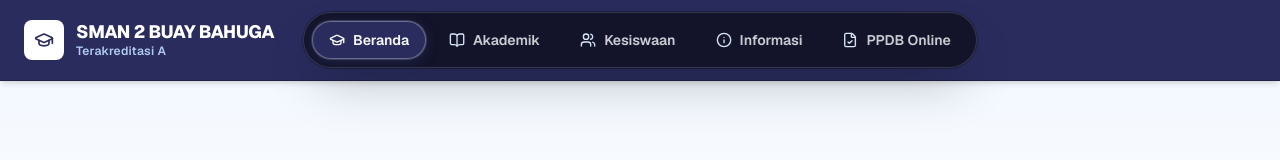
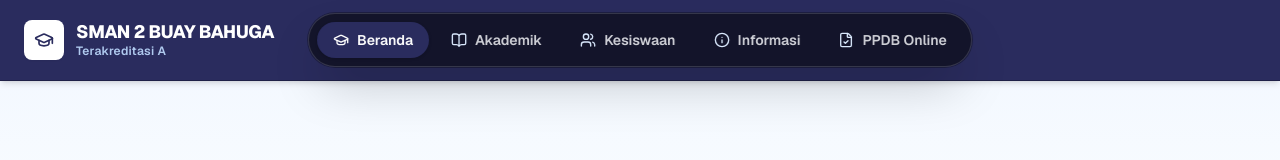
Before and after one commit to dharmamudita/smanegeri2buaybahuga, a Next.js app: page / in a window 1280 px wide. Shown: the top 160 px of the page. Built offline with nearby package versions, Linux system fonts and the light colour scheme.

Commit message:
ui: hilangkan garis putih pada tombol tulisan menu navbar

```diff
--- a/src/components/common/InstitutionalHeader.tsx
+++ b/src/components/common/InstitutionalHeader.tsx
@@ -60,8 +60,8 @@ export default function InstitutionalHeader() {
                     href={link.href}
                     className={`group flex items-center gap-2 px-4 py-2 text-xs sm:text-sm font-semibold rounded-full whitespace-nowrap shrink-0 flex-nowrap select-none transition-all duration-200 ease-out ${
                       isActive
-                        ? "bg-[#2A2C5E] text-white shadow-[0_2px_12px_rgba(42,44,94,0.7)] border border-white/30 ring-1 ring-white/15 scale-100"
-                        : "text-gray-200/90 border border-transparent hover:bg-[#2A2C5E]/70 hover:text-white hover:border-white/20 hover:shadow-sm hover:-translate-y-0.5 active:translate-y-0 active:scale-95"
+                        ? "bg-[#2A2C5E] text-white shadow-sm scale-100"
+                        : "text-gray-200/90 hover:bg-[#2A2C5E]/80 hover:text-white hover:shadow-xs hover:-translate-y-0.5 active:translate-y-0 active:scale-95"
                     }`}
                     style={{ whiteSpace: "nowrap" }}
                   >
@@ -108,8 +108,8 @@ export default function InstitutionalHeader() {
                 onClick={() => setMobileMenuOpen(false)}
                 className={`flex items-center gap-2.5 px-4 py-2.5 rounded-full text-sm font-semibold whitespace-nowrap transition-all duration-200 ${
                   isActive
-                    ? "bg-[#2A2C5E] text-white shadow-md border border-white/30"
-                    : "text-gray-200 hover:bg-[#2A2C5E]/70 hover:text-white"
+                    ? "bg-[#2A2C5E] text-white shadow-sm"
+                    : "text-gray-200 hover:bg-[#2A2C5E]/80 hover:text-white"
                 }`}
                 style={{ whiteSpace: "nowrap" }}
               >
```
